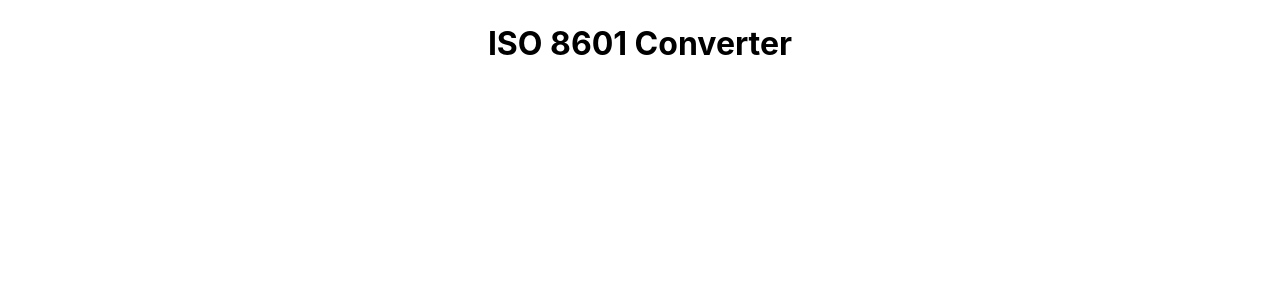
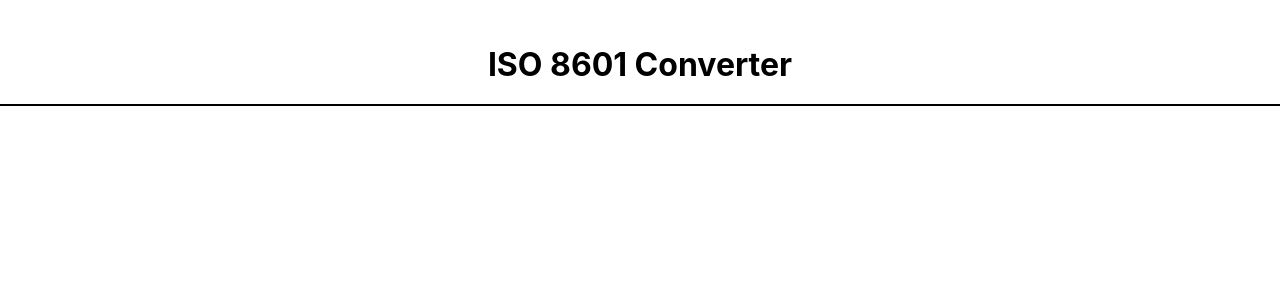
Before and after one commit to tylrs/iso-8601-converter, a React (Create React App) app: page / in a window 1280 px wide. Shown: the top 300 px of the page. Built offline with nearby package versions, Linux system fonts and the light colour scheme.

Commit message:
Center h1

```diff
--- a/src/App.css
+++ b/src/App.css
@@ -1,6 +1,11 @@
 .header {
+    align-items: center;
+    border-bottom: 2px solid black;
+    display: flex;
+    flex-direction: column;
     height: 10vh;
-    margin: 1.5rem;
+    justify-content: center;
+    margin-top: 1.5rem;
     text-align: center;
 }
 
```
